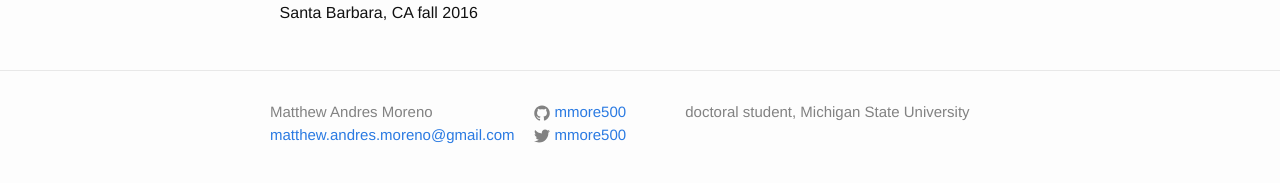
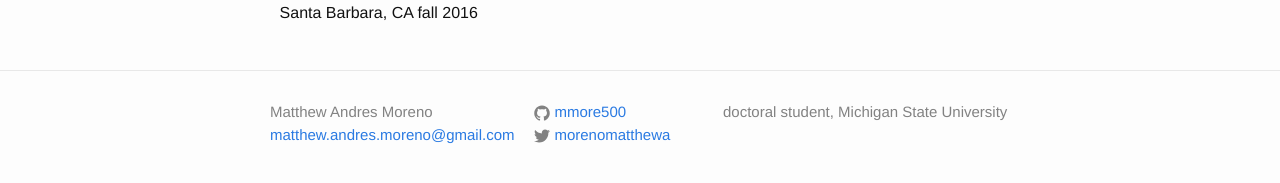
Before and after one commit to mmore500/mmore500.github.io, a Jekyll site: the page built from index.md, in a window 1280 px wide. Shown: the part 655-838 px from the top of the page. Built offline with Jekyll 4.4.1, drawn with Linux system fonts in a browser that asks for light colours.

Commit message:
Update twitter username

```diff
--- a/_config.yml
+++ b/_config.yml
@@ -12,7 +12,7 @@
   doctoral student, Michigan State University
 baseurl: "" # the subpath of your site, e.g. /blog
 url: "https://mmore500.github.io" # the base hostname & protocol for your site
-twitter_username: mmore500
+twitter_username: morenomatthewa
 github_username:  mmore500
 
 # Build settings
--- a/_sass/_layout.scss
+++ b/_sass/_layout.scss
@@ -132,13 +132,13 @@
 }
 
 .footer-col-2 {
-    width: -webkit-calc(20% - (#{$spacing-unit} / 2));
-    width:         calc(20% - (#{$spacing-unit} / 2));
+    width: -webkit-calc(25% - (#{$spacing-unit} / 2));
+    width:         calc(25% - (#{$spacing-unit} / 2));
 }
 
 .footer-col-3 {
-    width: -webkit-calc(45% - (#{$spacing-unit} / 2));
-    width:         calc(45% - (#{$spacing-unit} / 2));
+    width: -webkit-calc(40% - (#{$spacing-unit} / 2));
+    width:         calc(40% - (#{$spacing-unit} / 2));
 }
 
 @include media-query($on-laptop) {
```
